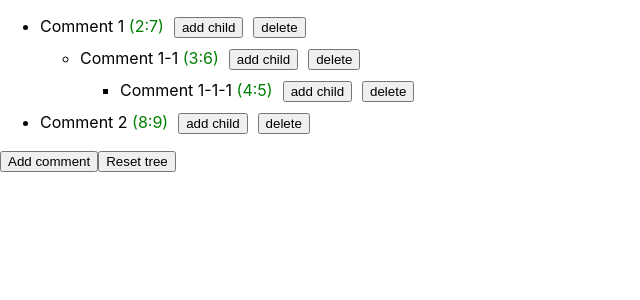
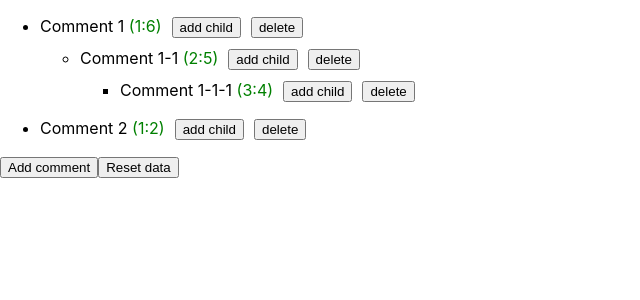
Before and after one commit to long20014/react-misc-2, a React (Create React App) app: page / in a window 1280 px wide. Shown: the top 300 px of the page, without its empty margins (0-640 px from the left). Built offline with nearby package versions, Linux system fonts and the light colour scheme.

Commit message:
update nested data structure

```diff
--- a/src/components/NestedStructureDemo/NestedStructureDemo.jsx
+++ b/src/components/NestedStructureDemo/NestedStructureDemo.jsx
@@ -1,42 +1,55 @@
-import { useState } from "react";
-import "./style.css";
+import { useState } from 'react';
+import './style.css';
 
-const initialTree = [
+const COMMENT = 'comment';
+const REPLY = 'reply';
+
+const initialData = [
+  [
     {
-    content: "Root Node",
+      id: 1,
+      rootId: null,
+      type: COMMENT,
+      content: 'Comment 1',
       depth: 0,
       left: 1,
-    right: 10,
-  },
-  {
-    content: "Comment 1",
-    depth: 1,
-    left: 2,
-    right: 7,
-  },
-  {
-    content: "Comment 2",
-    depth: 1,
-    left: 8,
-    right: 9,
-  },
-  {
-    content: "Comment 1-1",
-    depth: 2,
-    left: 3,
       right: 6,
     },
     {
-    content: "Comment 1-1-1",
-    depth: 3,
-    left: 4,
+      id: 2,
+      rootId: 1,
+      type: REPLY,
+      content: 'Comment 1-1',
+      depth: 1,
+      left: 2,
       right: 5,
     },
+    {
+      id: 3,
+      rootId: 1,
+      type: REPLY,
+      content: 'Comment 1-1-1',
+      depth: 2,
+      left: 3,
+      right: 4,
+    },
+  ],
+  [
+    {
+      id: 4,
+      rootId: null,
+      type: COMMENT,
+      content: 'Comment 2',
+      depth: 0,
+      left: 1,
+      right: 2,
+    },
+  ],
 ];
 
 const TreeNode = (props) => {
-  const { node, tree, setTree } = props;
-  const childNodes = tree.filter(
+  const { node, treeData, data, updateData, treeIdx } = props;
+  const childNodes = treeData.filter(
     (nodeItem) =>
       nodeItem.left > node.left && nodeItem.right < node.right && nodeItem.depth === node.depth + 1
   );
@@ -45,9 +58,9 @@ const TreeNode = (props) => {
     const lastChild = childNodes.length > 0 ? childNodes[childNodes.length - 1] : null;
     const addedValue = 2;
     const treeRightNodes = lastChild
-      ? tree.filter((nodeItem) => nodeItem.left > lastChild.right)
-      : tree.filter((nodeItem) => nodeItem.left > node.right);
-    const newTree = tree.map((nodeItem) => {
+      ? treeData.filter((nodeItem) => nodeItem.left > lastChild.right)
+      : treeData.filter((nodeItem) => nodeItem.left > node.right);
+    const newTree = treeData.map((nodeItem) => {
       if (lastChild && nodeItem.left > lastChild.right) {
         return {
           ...nodeItem,
@@ -78,21 +91,25 @@ const TreeNode = (props) => {
     const right = left + 1;
 
     const newNode = {
+      id: new Date().getTime(),
+      rootId: node.id,
+      type: REPLY,
       content: content,
       depth: node.depth + 1,
       left,
       right,
     };
-    console.log(treeRightNodes);
     newTree.push(newNode);
     console.log(newTree);
-    setTree(newTree);
+    data[treeIdx] = newTree;
+    console.log(data);
+    updateData([...data]);
   };
 
   const deleteNode = () => {
-    const treeRightNodes = tree.filter((nodeItem) => nodeItem.left > node.right);
+    const treeRightNodes = treeData.filter((nodeItem) => nodeItem.left > node.right);
     const minusValue = node.right - node.left + 1;
-    const newTree = tree
+    const newTree = treeData
       .map((nodeItem) => {
         if (nodeItem.left > node.right) {
           return {
@@ -116,7 +133,9 @@ const TreeNode = (props) => {
 
     console.log(treeRightNodes);
     console.log(newTree);
-    setTree(newTree);
+    data[treeIdx] = newTree;
+    console.log(data);
+    updateData([...data]);
   };
 
   return (
@@ -124,7 +143,7 @@ const TreeNode = (props) => {
       <div className="node-wrapper">
         <div className="node-content">
           {`${node.content} `}
-          <span style={{ color: "green" }}>{`(${node.left}:${node.right})`}</span>
+          <span style={{ color: 'green' }}>{`(${node.left}:${node.right})`}</span>
         </div>
         <div className="toolbar">
           <button onClick={() => addChild(`${node.content}-${childNodes.length + 1}`)}>
@@ -138,10 +157,12 @@ const TreeNode = (props) => {
           {childNodes.map((nodeItem) => {
             return (
               <TreeNode
-                key={`${nodeItem.left}:${nodeItem.right}`}
+                key={`${node.id}`}
                 node={nodeItem}
-                tree={tree}
-                setTree={setTree}
+                treeData={treeData}
+                data={data}
+                updateData={updateData}
+                treeIdx={treeIdx}
               />
             );
           })}
@@ -152,63 +173,68 @@ const TreeNode = (props) => {
 };
 
 const Tree = (props) => {
-  const [tree, setTree] = useState(initialTree);
+  const { treeData, updateData, data, treeIdx } = props;
+  const root = treeData.find((node) => node.depth === 0);
+  return (
+    <div className="tree-wrapper">
+      <ul>
+        <TreeNode
+          key={`${root.id}`}
+          node={root}
+          treeData={treeData}
+          data={data}
+          updateData={updateData}
+          treeIdx={treeIdx}
+        />
+      </ul>
+    </div>
+  );
+};
+
+const NestedStructureDemo = (props) => {
+  const [data, setData] = useState(initialData);
+
+  const updateData = (data) => {
+    setData(data);
+  };
+
+  const resetData = () => {
+    setData(initialData);
+  };
 
   const addComment = () => {
-    const childNodes = tree.filter(
-      (nodeItem) =>
-        nodeItem.left > tree[0].left &&
-        nodeItem.right < tree[0].right &&
-        nodeItem.depth === tree[0].depth + 1
-    );
-    const newTree = tree.map((nodeItem) => {
-      if (nodeItem.depth === 0) {
-        return { ...nodeItem, right: nodeItem.right + 2 };
-      }
-      return { ...nodeItem };
-    });
-    const newNode = {
-      content: `Comment ${childNodes.length + 1}`,
-      depth: tree[0].depth + 1,
-      left: tree[0].right,
-      right: tree[0].right + 1,
+    const newComment = {
+      content: `Comment ${data.length + 1}`,
+      id: new Date().getTime(),
+      rootId: null,
+      type: COMMENT,
+      depth: 0,
+      left: 1,
+      right: 2,
     };
-    newTree.push(newNode);
-    console.log(newTree);
-    setTree(newTree);
-  };
-
-  const resetTree = () => {
-    setTree(initialTree);
+    const newData = [...data, [newComment]];
+    setData(newData);
   };
 
   return (
-    <div className="tree-wrapper">
-      <ul>
-        {tree.map((node) => {
-          if (node.depth === 1) {
+    <div>
+      {data.map((treeData, treeIdx) => {
         return (
-              <TreeNode
-                key={`${node.left}:${node.right}`}
-                node={node}
-                tree={tree}
-                setTree={setTree}
+          <Tree
+            key={treeIdx}
+            updateData={updateData}
+            data={data}
+            treeData={treeData}
+            treeIdx={treeIdx}
           />
         );
-          }
-          return null;
       })}
-      </ul>
-      <div>
+      <div className="button-area">
         <button onClick={() => addComment()}>Add comment</button>
-        <button onClick={() => resetTree()}>Reset tree</button>
+        <button onClick={() => resetData()}>Reset data</button>
       </div>
     </div>
   );
 };
 
-const NestedStructureDemo = (props) => {
-  return <Tree />;
-};
-
 export default NestedStructureDemo;
```
Lines whose indentation alone changed are shown as unchanged.
